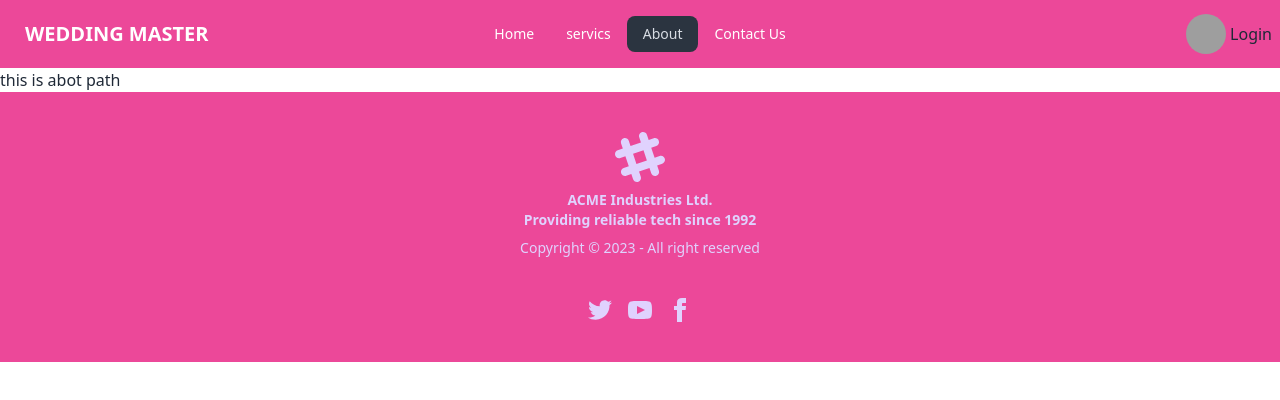
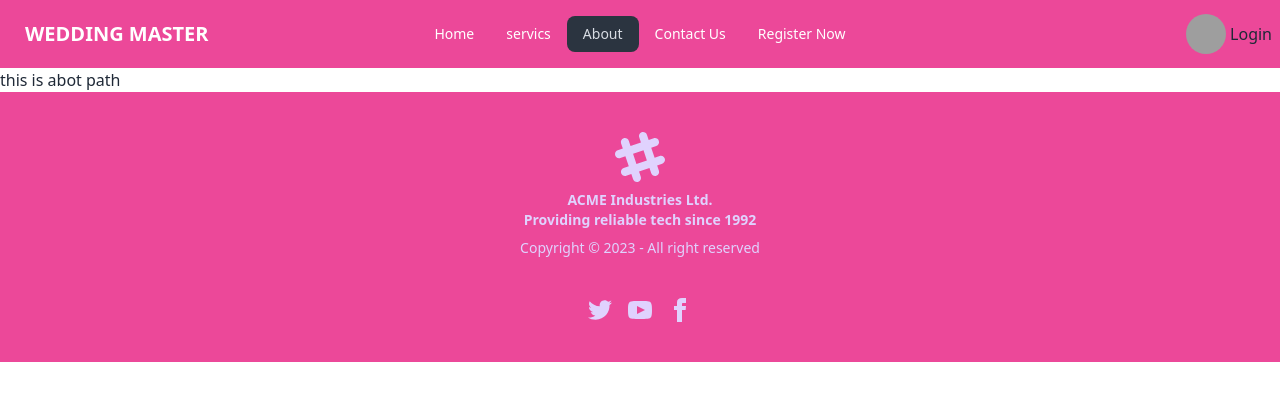
Before and after one commit to amir811537/marrage-management-system, a React (Vite) app: page /about in a window 1280 px wide. Shown: the top 400 px of the page. Built offline with nearby package versions, Linux system fonts and the light colour scheme; grey boxes are pictures that could not be loaded.

Commit message:
register in added navbar

```diff
--- a/src/Shared/Navbar/Navbar.jsx
+++ b/src/Shared/Navbar/Navbar.jsx
@@ -10,6 +10,7 @@ const navlinks =<>
 <li><NavLink to="/services">servics</NavLink></li>
 <li><NavLink to="/about">About</NavLink></li>
 <li><NavLink to="/contactus">Contact Us</NavLink></li>
+<li><NavLink to="/register">Register Now</NavLink></li>
 
 </>
 
@@ -41,7 +42,7 @@ const navlinks =<>
           <img src={logo} />
         </div>
       </label>
-<Link> <button>Login</button></Link>
+<Link to='/login'> <button>Login</button></Link>
 
         </div>
       </div>
```
